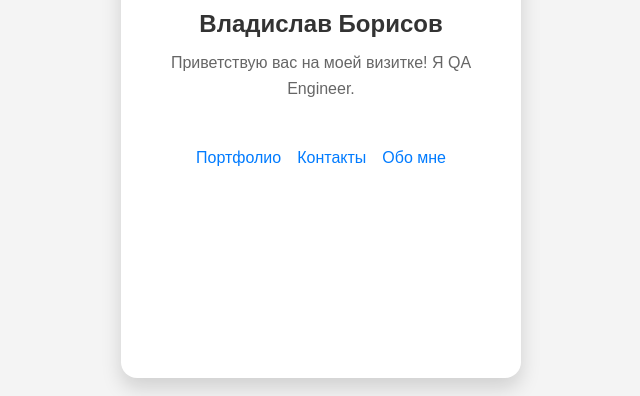
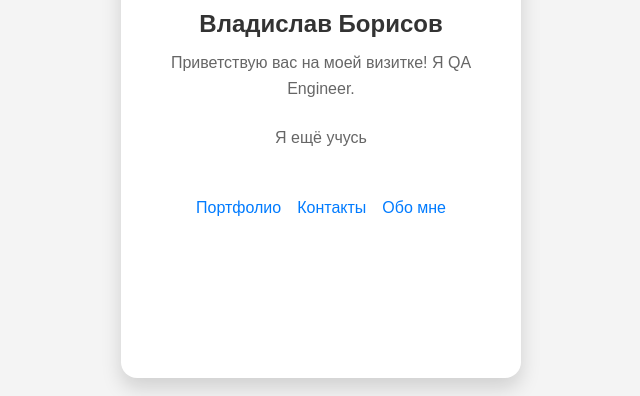
Before and after one commit to JustVladDub/CV, a plain HTML site: page index.html in a window 1280 px wide. Shown: the part 322-718 px from the top of the page, without its empty margins (319-959 px from the left). Drawn offline with Linux system fonts and the light colour scheme.

Commit message:
добавил параграф

```diff
--- a/index.html
+++ b/index.html
@@ -94,6 +94,7 @@
         <img src="https://sun9-20.userapi.com/impf/c629129/v629129717/1f718/KsCMhPiSAII.jpg?size=1105x1280&quality=96&sign=829c2e52886bb53059d1383de2808414&type=album" alt="Avatar" class="avatar">
         <h1>Владислав Борисов</h1>
         <p>Приветствую вас на моей визитке! Я QA Engineer.</p>
+        <p>Я ещё учусь</p>
         <ul>
             <li><a href="#">Портфолио</a></li>
             <li><a href="#">Контакты</a></li>
```
